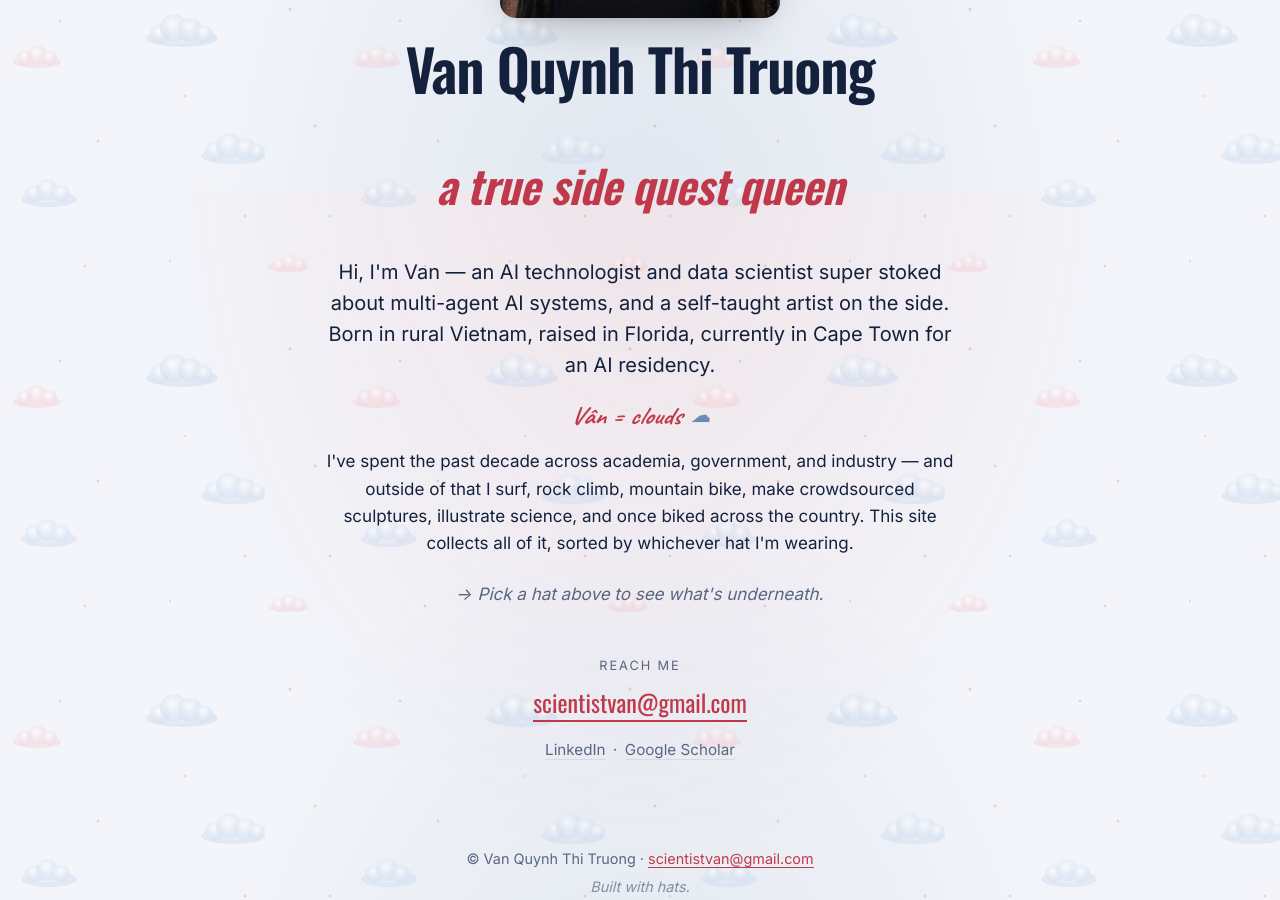
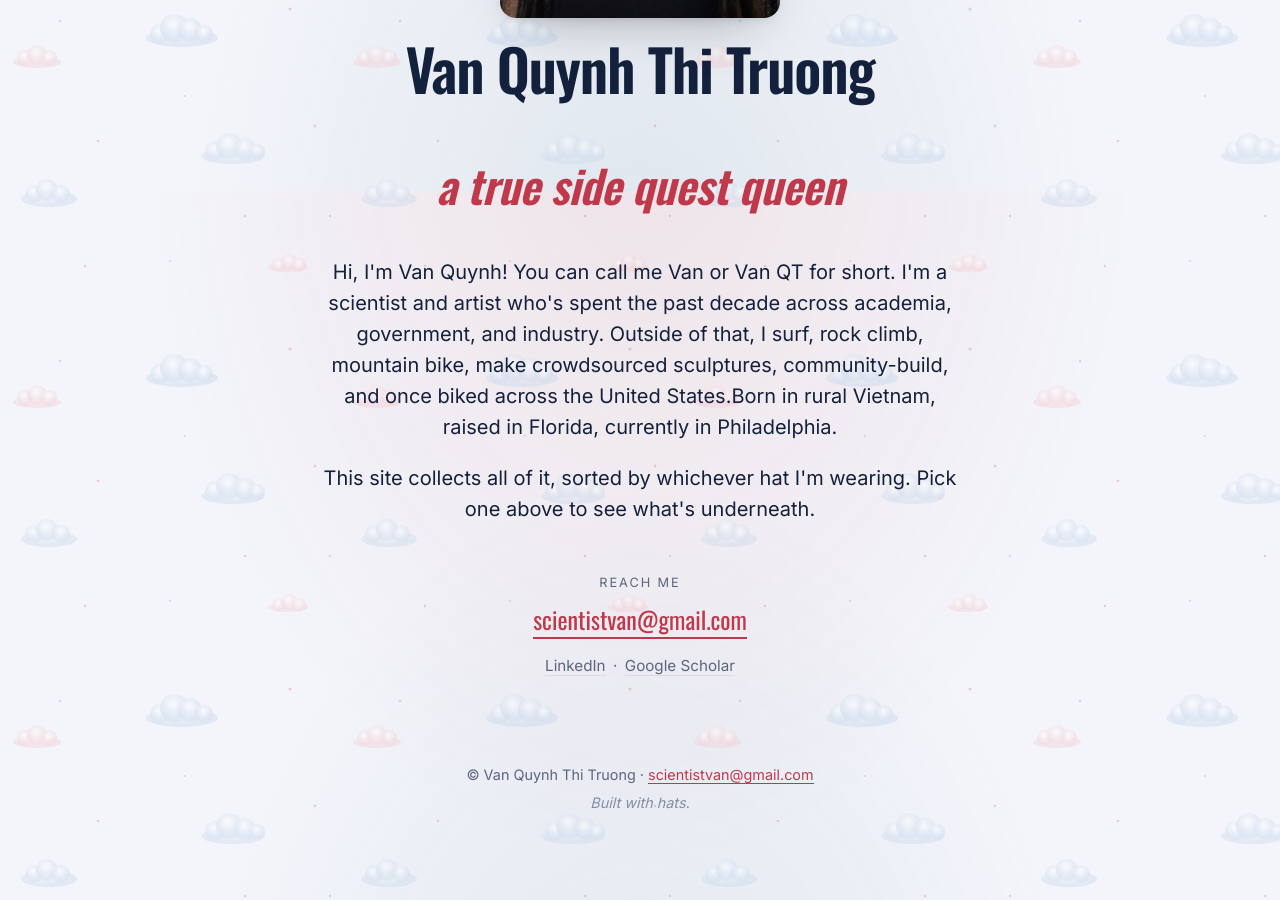
Before and after one commit to van-truong/van-truong.github.io, a Jekyll site: the page index.html, which Jekyll copies as it is, in a window 1280 px wide and 900 px high, scrolled down 709 px. Built offline with Jekyll 4.4.1, drawn with Linux system fonts in a browser that asks for light colours.

Commit message:
updated text on each webpage

```diff
--- a/index.html
+++ b/index.html
@@ -46,10 +46,8 @@
         <h2>a true side quest queen</h2>
       </div>
       <div class="intro">
-        <p class="lede">Hi, I'm Van — an AI technologist and data scientist super stoked about multi-agent AI systems, and a self-taught artist on the side. Born in rural Vietnam, raised in Florida, currently in Cape Town for an AI residency.</p>
-        <p class="van-cloud" aria-label="Van means clouds in Vietnamese">Vân = clouds <span class="van-cloud-glyph" aria-hidden="true">☁︎</span></p>
-        <p>I've spent the past decade across academia, government, and industry — and outside of that I surf, rock climb, mountain bike, make crowdsourced sculptures, illustrate science, and once biked across the country. This site collects all of it, sorted by whichever hat I'm wearing.</p>
-        <p class="prompt">→ Pick a hat above to see what's underneath.</p>
+        <p class="lede">Hi, I'm Van Quynh! You can call me Van or Van QT for short. I'm a scientist and artist who's spent the past decade across academia, government, and industry. Outside of that, I surf, rock climb, mountain bike, make crowdsourced sculptures, community-build, and once biked across the United States.Born in rural Vietnam, raised in Florida, currently in Philadelphia.</p>
+        <p class="lede">This site collects all of it, sorted by whichever hat I'm wearing. Pick one above to see what's underneath.</p>
       </div>
 
       <div class="contact-block">
@@ -66,7 +64,7 @@
     <section class="content" id="content-scientist" data-section="scientist" hidden>
       <div class="section-header">
         <h2>computational scientist</h2>
-        <p class="section-lede">Mission-driven AI technologist and data scientist working on multi-agent AI systems, biomedical informatics, and global tech policy — across academia, government, and industry.</p>
+        <p class="section-lede">Mission-driven researcher working on multi-agent AI systems, biomedical informatics, and global tech infrastructure.</p>
       </div>
 
       <nav class="section-nav" aria-label="Jump to section">
@@ -80,15 +78,10 @@
       <article class="card research-focus-card" id="research-focus">
         <h3>Research focus</h3>
         <ul class="plain">
-          <li>Multi-agent AI safety</li>
-          <li>How autonomous multi-agent systems could destabilize critical digital infrastructure</li>
-          <li>LLM agents, RAG, tool-calling</li>
-          <li>Prompt-injection security</li>
-          <li>Technology &amp; society</li>
-          <li>Global power dynamics: tech capacity &amp; multinational partnerships</li>
-          <li>Entrepreneurship ecosystems</li>
-          <li>Knowledge graphs for biological AI models</li>
-          <li>Bioinformatics infrastructure &amp; policy</li>
+          <li>+ How autonomous AI systems could destabilize critical digital infrastructure</li>
+          <li>+ LLM agents, tool-calling, RAG, agent communication protocols</li>
+          <li>+ How new technologies are shifting global power dynamics (i.e., </i>tech capacity &amp; multinational partnerships)</li>
+          <li>+ Technology &amp; society; Entrepreneurship ecosystems</li>
         </ul>
       </article>
 
@@ -99,25 +92,25 @@
           <div class="edu-card">
             <div class="edu-degree">PhD</div>
             <div class="edu-field">Computational Biology</div>
-            <div class="edu-school">Penn Perelman School of Medicine</div>
+            <div class="edu-school">University of Pennsylvania, Perelman School of Medicine</div>
             <div class="edu-location">Philadelphia, PA</div>
           </div>
           <div class="edu-card">
-            <div class="edu-degree">Cert.</div>
+            <div class="edu-degree">Cert</div>
             <div class="edu-field">Advanced Scientific Computing</div>
-            <div class="edu-school">Penn School of Engineering &amp; Applied Science</div>
+            <div class="edu-school">University of Pennsylvania, School of Engineering &amp; Applied Science</div>
             <div class="edu-location">Philadelphia, PA</div>
           </div>
           <div class="edu-card">
             <div class="edu-degree">MA</div>
             <div class="edu-field">Statistics &amp; Data Science</div>
-            <div class="edu-school">Penn Wharton School of Business</div>
+            <div class="edu-school">University of Pennsylvania, Wharton School of Business</div>
             <div class="edu-location">Philadelphia, PA</div>
           </div>
           <div class="edu-card">
             <div class="edu-degree">MS</div>
             <div class="edu-field">Biotechnology</div>
-            <div class="edu-school">Johns Hopkins University</div>
+            <div class="edu-school">Johns Hopkins University, Krieger School of Arts and Sciences</div>
             <div class="edu-location">Baltimore, MD</div>
           </div>
           <!-- Hidden for now — uncomment to restore.
@@ -138,7 +131,7 @@
           <div class="edu-card">
             <div class="edu-degree">BA</div>
             <div class="edu-field">Anthropology</div>
-            <div class="edu-school">University of Florida</div>
+            <div class="edu-school">University of Florida, College of Liberal Arts and Sciences</div>
             <div class="edu-location">Gainesville, FL</div>
           </div>
         </div>
@@ -232,6 +225,7 @@
       </div>
       -->
 
+      <br>
       <h3 class="subhead" id="publications">Publications</h3>
       <p class="subhead-lede">Full list also on <a href="https://scholar.google.com/citations?hl=en&user=SDMqHnAAAAAJ" target="_blank" rel="noopener">Google Scholar</a>.</p>
 
@@ -400,7 +394,9 @@
     <section class="content" id="content-artist" data-section="artist" hidden>
       <div class="section-header">
         <h2>mixed media creative</h2>
-        <p class="section-lede">As a child, art was how I made sense of the world while my family immigrated to the US. In college I started writing science notes in the format of famous paintings — and never stopped bringing art and science into public places via crowdsourced sculptures.</p>
+        <p class="section-lede">As a kid, art helped me understand the world. When we came to the US, I keenly remember my parents worrying about whether our new country and culture would understand or even accept us. While my parents worked 6-7 nights/week, I was often holed away constantly experimenting, drawing, and recreating the things I saw outside our home and in the books we borrowed from our nail salon customers.</p>
+        <br>
+        <p class="section-lede">In college when I was struggling to keep up in my 600-person college lecture courses, I started writing out my science notes into the format of famous paintings (like Vincent van Gogh's The Starry Night). These moments sparked my passion for bringing art and science into public places via crowdsourced sculptures, interactive data visualizations, and asking questions on how we can better cultivate creativity + innovation in everyday life.</p>
       </div>
 
       <nav class="section-nav" aria-label="Jump to section">
@@ -468,7 +464,9 @@
           <div class="year">2016</div>
           <div class="entry-body">
             <h3>What Makes You..?</h3>
-            <p>A 7' × 8' wooden interactive data-viz survey with keyword nodes. Plus a saltwater intrusion sculpture exhibited at UF Fine Arts College.</p>
+            <ul class="plain">
+              <li>Public plaza interactive data-viz survey with keyword nodes where participants used colorful yarn to connect words describing ideas, feelings, and beliefs they feel connected to on a 7' × 8' canvas.</li>
+              <li>UF Fine Arts College — a saltwater intrusion sculpture made of recycled materials, exhibited in the "Thinking in the Arts and Sciences StudioLab" show.</li>
           </div>
         </div>
 
@@ -501,7 +499,7 @@
 
       <div class="subsection" id="sci-art">
         <h3 class="subhead">Sci-Art — scientific illustration</h3>
-        <p class="subhead-lede">I started a scientific illustration business as an undergrad — partly to explore research, partly to offset college costs as a first-gen student.</p>
+        <p class="subhead-lede">I believe art can bridge scientific understanding in beautiful ways. During my undergraduate, I started a scientific illustration business as an undergrad — partly to explore research, partly to offset college costs as a first-gen student. I no longer take commmisions, but art still finds its way into my scientific presentations and papers.</p>
         <ul class="plain bigger">
           <li><strong>Chameleon Biosciences</strong> — proprietary scientific illustrations (2020)</li>
           <li><strong>NIH National Cancer Institute</strong> — symposium poster commissioned by Dr. Giorgio Trinchieri, Chief of the Laboratory of Integrative Cancer Immunology, for the <em>Cancer and Inflammation: From Micro to Macro</em> Symposium (2019)</li>
@@ -574,7 +572,9 @@
     <section class="content" id="content-sporty" data-section="sporty" hidden>
       <div class="section-header">
         <h2>multi-sport athlete</h2>
-        <p class="section-lede">Team sports run the social side of my life. The rest of it happens outside — climbing, surfing, mountain biking, and once, biking across a continent.</p>
+        <p class="section-lede">I'm a big team sports girl. I think there's something really magical about competing with your team towards a common goal. Sometimes you end up on a team that gets assembled quite randomly from a rag tag crew of total strangers that you may honestly never see again. Life and work are just like that. We never know how much time we have each other other. You just have to find a way to communicate on the field, cheer each other on, and work through your own personal defeats.</p>
+        <br>
+        <p class="section-lede">Some sports, like cycling, surfing, running, and maybe even rock climbing, fit the bill as solo sports. But actually, there's a huge community aspect to each of these and even when you're facing something by yourself, you have to rewire your inner critic so that you become your own best teammate and coach. If not you, then who?</p>
       </div>
 
       <nav class="section-nav" aria-label="Jump to sport">
@@ -829,7 +829,9 @@
     <section class="content" id="content-rugged" data-section="rugged" hidden>
       <div class="section-header">
         <h2>outdoors &amp; wild</h2>
-        <p class="section-lede">Trails, peaks, and what the forest gives back. Long weekends and longer.</p>
+        <p class="section-lede">Growing up in Florida, I took for granted the nature around me because hiking, camping, and outdoorsy activities looked totally different than what's sold to us in the media. It took traveling to other states with big mountains and totally different terrain to appreciate what I had back home. More than a decade after college, I discovered that my family had a deeper connection to nature than I ever realized.</p>
+        <br>
+        <p class="section-lede">From a young age, I learned from oral histories and local knowledge passed down through generations. I watched my parents safely forage for watercress in municipal watersheds. Each winter, I saw the delight on my extended family's faces when giant jellyfish blooms washed ashore and we'd get to enjoy the seasonal Viet-style jellyfish salad. My friend took me foraging a few times and then I kept learning on my own when I started seeing patterns between what I'd harvest and my mom + aunties' own familiarity in Vietnamese to these plants.</p>
       </div>
 
       <nav class="section-nav" aria-label="Jump to section">
@@ -872,7 +874,7 @@
         </div>
 
         <div class="trip">
-          <h4 class="trip-heading">Alaska <span class="trip-meta">with Jamie Lay · May 2018</span></h4>
+          <h4 class="trip-heading">Alaska <span class="trip-meta">with Jamie L. · May 2018</span></h4>
           <div class="polaroid-collage">
             <figure class="polaroid"><div class="polaroid-img"><img src="rugged/alaska-2018-1.jpg" alt="" loading="lazy" onerror="this.remove()"></div><figcaption></figcaption></figure>
             <figure class="polaroid"><div class="polaroid-img"><img src="rugged/alaska-2018-2.jpg" alt="" loading="lazy" onerror="this.remove()"></div><figcaption></figcaption></figure>
@@ -929,7 +931,7 @@
     <section class="content" id="content-traveler" data-section="traveler" hidden>
       <div class="section-header">
         <h2>stories from the road</h2>
-        <p class="section-lede">Places I've been (and a few I'm headed to). Travel essays might land here eventually — TBD.</p>
+        <p class="section-lede">Places I've been (and a few I'm headed to). Travel essays might land here eventually (TBD).</p>
       </div>
 
       <nav class="section-nav" aria-label="Jump to section">
@@ -940,13 +942,13 @@
 
       <div class="subsection" id="fave-trips">
         <h3 class="subhead">All-time fave trips</h3>
-        <p class="subhead-lede">A handful of trips that left the deepest dent — photos and highlights coming.</p>
+        <p class="subhead-lede">A handful of trips that I wish I could relive — photos and highlights coming.</p>
         <div class="fave-trips">
           <article class="fave-trip">
             <div class="fave-trip-photo"><img src="faves/fave-1.jpg" alt="" loading="lazy" onerror="this.remove()"></div>
             <div class="fave-trip-body">
-              <h4 class="fave-trip-title">[Trip title]</h4>
-              <p class="fave-trip-meta">[Year · Place]</p>
+              <h4 class="fave-trip-title">Asheville keepin' it weird</h4>
+              <p class="fave-trip-meta">2019 · North Carolina</p>
               <ul class="fave-trip-highlights">
                 <li>[Highlight 1]</li>
                 <li>[Highlight 2]</li>
@@ -956,8 +958,8 @@
           <article class="fave-trip">
             <div class="fave-trip-photo"><img src="faves/fave-2.jpg" alt="" loading="lazy" onerror="this.remove()"></div>
             <div class="fave-trip-body">
-              <h4 class="fave-trip-title">[Trip title]</h4>
-              <p class="fave-trip-meta">[Year · Place]</p>
+              <h4 class="fave-trip-title">Rediscovering Vietnam on my own</h4>
+              <p class="fave-trip-meta">2024 · Vietnam</p>
               <ul class="fave-trip-highlights">
                 <li>[Highlight 1]</li>
                 <li>[Highlight 2]</li>
@@ -967,8 +969,8 @@
           <article class="fave-trip">
             <div class="fave-trip-photo"><img src="faves/fave-3.jpg" alt="" loading="lazy" onerror="this.remove()"></div>
             <div class="fave-trip-body">
-              <h4 class="fave-trip-title">[Trip title]</h4>
-              <p class="fave-trip-meta">[Year · Place]</p>
+              <h4 class="fave-trip-title">China is living in the future</h4>
+              <p class="fave-trip-meta">2025 · China</p>
               <ul class="fave-trip-highlights">
                 <li>[Highlight 1]</li>
                 <li>[Highlight 2]</li>
@@ -977,7 +979,8 @@
           </article>
         </div>
       </div>
-
+      <br>
+      <h3 class="subhead">Travel map</h3>
       <div class="travel-map-wrap">
         <div id="travel-map"></div>
         <noscript>
--- a/travel.js
+++ b/travel.js
@@ -114,12 +114,11 @@ const EVENTS = [
   { year: 2025, month: 'Mar', event: 'Costa Rica vacation — San José', location: 'San José, Costa Rica', note: '', attended: true },
 
   // ── 2024 ─────────────────────────────────────────────────────────
-  { year: 2024, month: 'Oct', event: 'Penn Global Dissertation Grant fieldwork — Hue', location: 'Hue, Vietnam', note: 'Final stop on three-month Vietnam fieldwork.', attended: true },
-  { year: 2024, month: 'Sep', event: 'Penn Global Dissertation Grant fieldwork — Mui Ne', location: 'Mui Ne, Vietnam', note: '', attended: true },
+  { year: 2024, month: 'Sep', event: 'Vietnam vacation — Mui Ne', location: 'Mui Ne, Vietnam', note: '', attended: true },
   { year: 2024, month: 'Aug', event: 'AIM-AHEAD Annual Meeting — AI for Health Equity Symposium', location: 'Atlanta, GA', note: "Presenting a team-science 'Works In Progress' poster.", attended: true },
-  { year: 2024, month: 'Aug', event: 'Penn Global Dissertation Grant fieldwork — Nha Phong', location: 'Nha Phong, Vietnam', note: '', attended: true },
-  { year: 2024, month: 'Aug', event: 'Penn Global Dissertation Grant fieldwork — Da Nang', location: 'Da Nang, Vietnam', note: '', attended: true },
-  { year: 2024, month: 'Aug', event: 'Penn Global Dissertation Grant fieldwork — Hanoi', location: 'Hanoi, Vietnam', note: '', attended: true },
+  { year: 2024, month: 'Aug', event: 'Vietnam vacation — Nha Phong', location: 'Nha Phong, Vietnam', note: 'Supported by the Penn Global Dissertation Grant.', attended: true },
+  { year: 2024, month: 'Aug', event: 'Conducting fieldwork — Da Nang', location: 'Da Nang, Vietnam', note: 'Supported by the Penn Global Dissertation Grant.', attended: true },
+  { year: 2024, month: 'Aug', event: 'Conducting fieldwork — Hanoi', location: 'Hanoi, Vietnam', note: '', attended: true },
   { year: 2024, month: 'Aug', event: 'Penn Global Dissertation Grant fieldwork begins', location: 'Ho Chi Minh City, Vietnam', note: 'Three-month fieldwork interviewing Vietnamese perspectives on AI adoption (Penn Global Dissertation Grant).', attended: true },
   { year: 2024, month: 'Aug', event: 'Vietnam vacation — Hue', location: 'Hue, Vietnam', note: 'Side stop during Aug 2024 Vietnam trip (HCMC, Phong Nha, Hue, Hanoi).', attended: true },
 
```
Also changed, not shown: other parts of index.html (+8 -8 lines).
